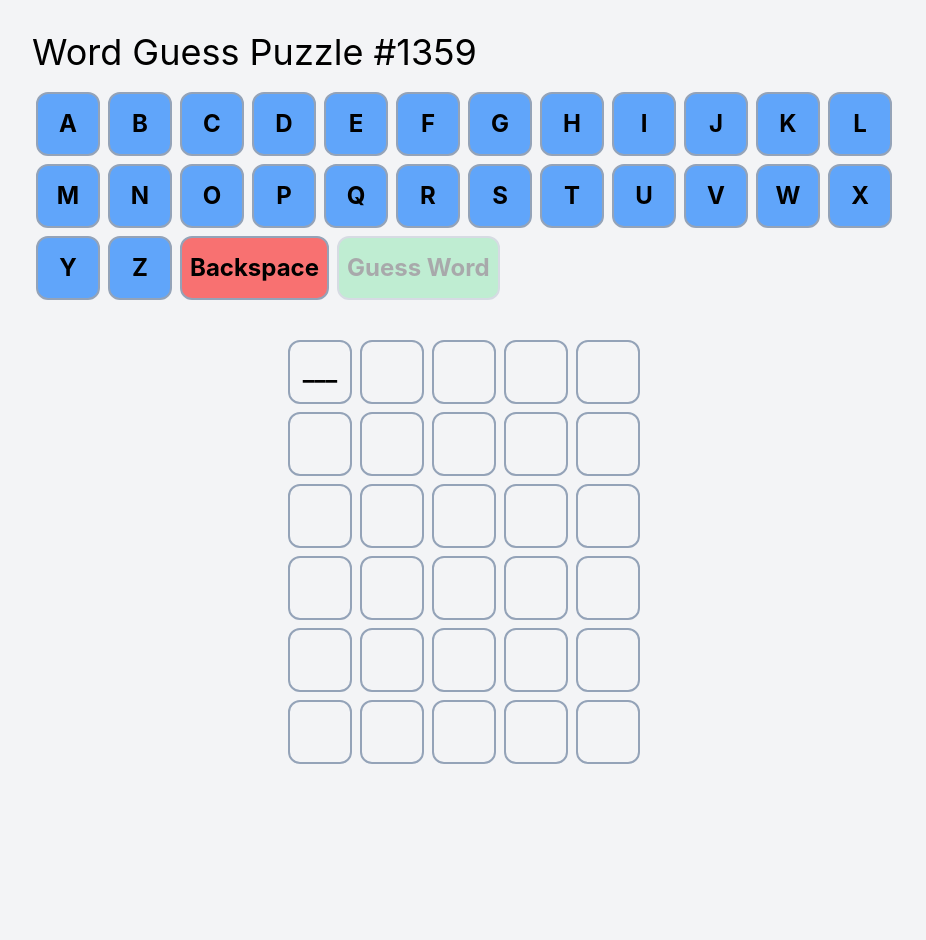
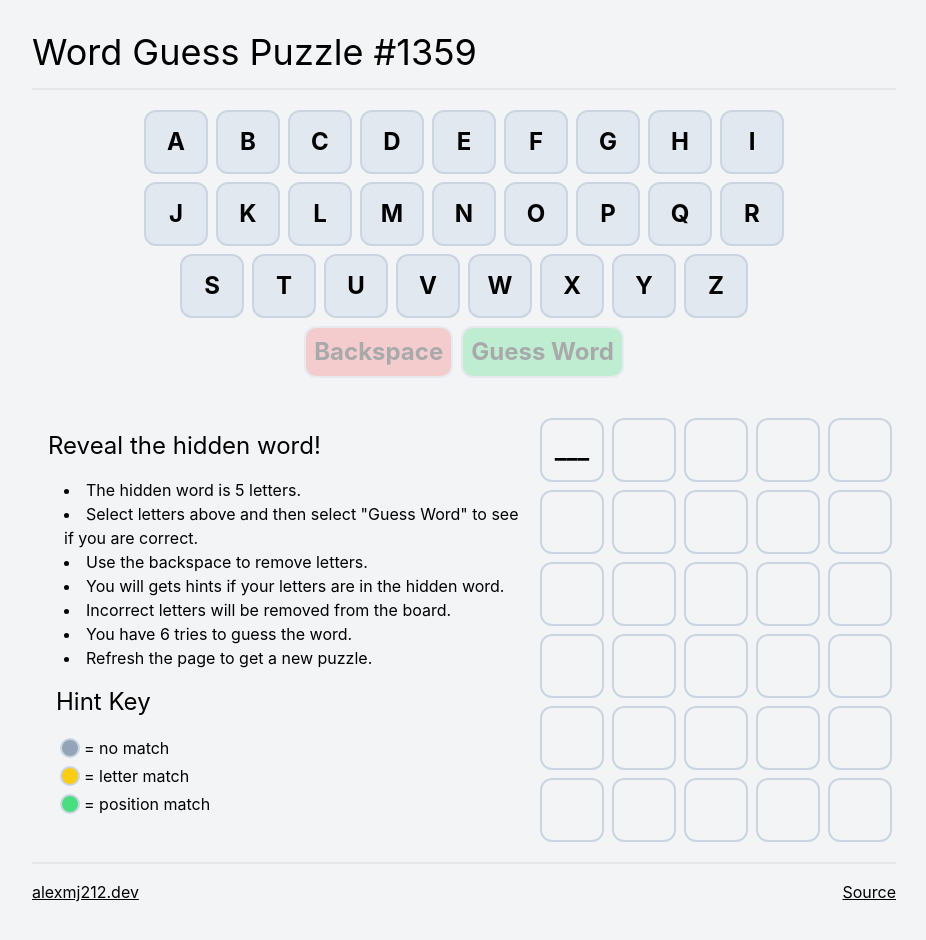
Before and after one commit to alexmj212/word-guess, a React (Create React App) app: page / in a window 1280 px wide. Shown: the top 940 px of the page, without its empty margins (176-1102 px from the left). Before the commit the page ends 800 px from the top, so only its background shows below. Built offline with nearby package versions, Linux system fonts and the light colour scheme.

Commit message:
add instructions, disable letters, other features

```diff
--- a/src/App.css
+++ b/src/App.css
@@ -9,14 +9,18 @@ body {
 
 .button {
   @apply flex justify-center items-center;
-  @apply text-2xl border-2 rounded-xl m-1 p-2 font-bold border-slate-400;
-  @apply disabled:opacity-30;
+  @apply text-2xl border-2 rounded-xl m-1 p-2 font-bold border-slate-300 dark:border-slate-500;
+  @apply hover:shadow-md;
+  @apply hover:border-slate-500 dark:hover:border-slate-100;
+  @apply disabled:opacity-30 hover:disabled:border-slate-400;
   @apply transition;
+  @apply select-none;
 }
 
 .letter-option {
-  @apply bg-blue-400;
-  @apply dark:bg-slate-700;
+  @apply bg-slate-200;
+  @apply hover:bg-slate-100;
+  @apply dark:bg-slate-700 dark:hover:bg-slate-600;
   @apply w-16 h-16;
 }
 
@@ -25,7 +29,7 @@ body {
 }
 
 .no-match {
-  @apply bg-slate-400 dark:bg-slate-700;
+  @apply bg-slate-400 dark:bg-slate-500;
 }
 
 .contain-match {
--- a/src/App.tsx
+++ b/src/App.tsx
@@ -6,14 +6,17 @@ type LetterState = {
   letter: string;
   containMatch: boolean;
   positionMatch: boolean;
+  disabled: boolean;
 };
 
 function App() {
   const alphabet = ["A", "B", "C", "D", "E", "F", "G", "H", "I", "J", "K", "L", "M", "N", "O", "P", "Q", "R", "S", "T", "U", "V", "W", "X", "Y", "Z"];
 
   const [guessArray, setGuessArray] = useState<LetterState[][]>([]);
+  const [letterOptions, setLetterOptions] = useState<LetterState[]>([]);
   const [mapPointer, setMapPointer] = useState<number[]>([0, 0]);
   const [disableSubmit, setDisableSubmit] = useState<boolean>(true);
+  const [disableBackspace, setDisableBackspace] = useState<boolean>(true);
   const [goalWord, setGoalWord] = useState<string>("");
   const [guessedWord, setGuessedWord] = useState<string>("");
   const [showError, setShowError] = useState<boolean>(false);
@@ -23,10 +26,12 @@ function App() {
     letter: "",
     containMatch: false,
     positionMatch: false,
+    disabled: false,
   };
 
   useEffect(() => {
     generateEmptyGuessArray();
+    generateAlphabet();
     setGoalWord(validWords[Math.floor(Math.random() * validWords.length)].toLocaleUpperCase());
   }, []); // eslint-disable-line react-hooks/exhaustive-deps
 
@@ -35,13 +40,25 @@ function App() {
       setDisableSubmit(true);
     } else if (guessArray.length > 0 && mapPointer[0] >= 0 && mapPointer[0] < guessArray.length) {
       setDisableSubmit(!showSuccess && guessArray[mapPointer[0]].map((letter) => letter.letter).join("").length !== 5);
+      setDisableBackspace(guessArray[mapPointer[0]].every((letter) => letter.letter === ""));
     }
-  }, [guessArray, mapPointer, showSuccess]);
+  }, [guessArray, mapPointer, showSuccess, showFail]);
 
   const generateEmptyGuessArray = () => {
     setGuessArray(
       [...Array(6).keys()].map(() => {
         return [blankLetter, blankLetter, blankLetter, blankLetter, blankLetter];
+      })
+    );
+  };
+
+  const generateAlphabet = () => {
+    setLetterOptions(
+      alphabet.map((letter) => {
+        return {
+          ...blankLetter,
+          letter: letter,
+        };
       })
     );
   };
@@ -80,21 +97,37 @@ function App() {
     guess.split("").forEach((letter, index) => {
       if (goalWord.indexOf(letter) >= 0) {
         guessArray[mapPointer[0]][index].containMatch = true;
+        const letterOption = letterOptions.find((letterOption: LetterState) => letterOption.letter === letter);
+        if (letterOption) {
+          letterOption.containMatch = true;
+        }
 
         if (goalWord.split("")[index] === letter) {
           guessArray[mapPointer[0]][index].positionMatch = true;
+          const letterOption = letterOptions.find((letterOption: LetterState) => letterOption.letter === letter);
+          if (letterOption) {
+            letterOption.positionMatch = true;
+          }
+        }
+      } else {
+        const letterOption = letterOptions.find((letterOption: LetterState) => letterOption.letter === letter);
+        if (letterOption) {
+          letterOption.disabled = true;
         }
       }
     });
     if (guess === goalWord) {
       setShowSuccess(true);
+      return;
     }
     if (mapPointer[0] < guessArray.length) {
       setMapPointer([mapPointer[0] + 1, 0]);
     }
     if (mapPointer[0] === guessArray.length - 1) {
       setShowFail(true);
+      return;
     }
+    setLetterOptions([...letterOptions]);
     setGuessArray([...guessArray]);
   };
 
@@ -103,30 +136,38 @@ function App() {
     setShowError(false);
   };
 
+  const determineLetterClass = (letterState: LetterState) => {
+    if (letterState.containMatch && !letterState.positionMatch) {
+      return "contain-match";
+    } else if (letterState.containMatch && letterState.positionMatch) {
+      return "position-match";
+    } else {
+      return "";
+    }
+  };
+
   return (
     <div className="w-full h-full">
       <div className="w-full max-w-4xl mx-auto my-8 px-4">
-        <h1 className="text-4xl">
-          Word Guess Puzzle #{validWords.indexOf(goalWord.toLocaleLowerCase())}
-        </h1>
-        <div className="my-4">
+        <h1 className="text-4xl border-b-2 pb-4">Word Guess Puzzle #{validWords.indexOf(goalWord.toLocaleLowerCase())}</h1>
+        <div className="my-4 mx-auto max-w-2xl flex flex-col justify-center">
           <div className="flex flex-col">
-            <div className="flex flex-row flex-wrap mb-4">
-              {alphabet.map((letter) => {
+            <div className="flex flex-row flex-wrap mb-4 justify-center">
+              {letterOptions.map((letter) => {
                 return (
-                  <button key={letter} onClick={() => onSelect(letter)} value={letter} className="button letter-option" disabled={showSuccess || showFail}>
-                    {letter}
+                  <button key={letter.letter} onClick={() => onSelect(letter.letter)} value={letter.letter} className={`button letter-option ${determineLetterClass(letter)}`} disabled={letter.disabled || showSuccess || showFail}>
+                    {letter.letter}
                   </button>
                 );
               })}
-              <button className="button bg-red-400 dark:bg-red-700" onClick={onBackspace} disabled={showSuccess || showFail}>
+              <button className="button bg-red-400 dark:bg-red-700" onClick={onBackspace} disabled={showSuccess || showFail || disableBackspace}>
                 Backspace
               </button>
               <button className="button bg-green-400 dark:bg-green-700" onClick={onSubmit} disabled={disableSubmit}>
                 Guess Word
               </button>
             </div>
-            <div className="flex flex-col items-center mx-auto">
+            <div className="flex flex-col justify-center items-center">
               {showError && <div className="button bg-yellow-400 dark:bg-yellow-700">{guessedWord} is not a word!</div>}
               {showFail && <div className="button bg-red-400 dark:bg-red-700">Sorry! The word was {goalWord}</div>}
               {showSuccess && <div className="button bg-green-400 dark:bg-green-700">Congrats! The word is {goalWord}!</div>}
@@ -138,17 +179,39 @@ function App() {
             </div>
           </div>
         </div>
-        <div className="flex flex-col justify-center">
+        <div className="flex flex-wrap justify-center">
+          <div className="flex flex-col flex-wrap flex-1 p-4 basis-1/2">
+            <div className="flex flex-col mb-4">
+              <h2 className="text-2xl mb-4">Reveal the hidden word!</h2>
+              <ul className="list-disc list-inside pl-4">
+                <li>The hidden word is 5 letters.</li>
+                <li>Select letters above and then select "Guess Word" to see if you are correct.</li>
+                <li>Use the backspace to remove letters.</li>
+                <li>You will gets hints if your letters are in the hidden word.</li>
+                <li>Incorrect letters will be removed from the board.</li>
+                <li>You have 6 tries to guess the word.</li>
+                <li>Refresh the page to get a new puzzle.</li>
+              </ul>
+            </div>
+            <div className="pl-2">
+              <h2 className="text-2xl mb-4">Hint Key</h2>
+              <div className="flex flex-row items-center">
+                <div className="button no-match"> </div> = no match
+              </div>
+              <div className="flex flex-row items-center">
+                <div className="button contain-match"> </div> = letter match
+              </div>
+              <div className="flex flex-row items-center">
+                <div className="button position-match"> </div> = position match
+              </div>
+            </div>
+          </div>
           <div>
             {guessArray.map((guessRow, row) => (
               <div key={row} className="flex flex-row justify-center">
                 {guessRow.map((letter: LetterState, index) => (
                   <div key={row + index}>
-                    <div
-                      className={`button guess-box letter ${row < mapPointer[0] && !letter.containMatch && !letter.positionMatch ? "no-match" : ""} ${letter.containMatch && !letter.positionMatch ? "contain-match" : ""} ${
-                        letter.containMatch && letter.positionMatch ? "position-match" : ""
-                      } `}
-                    >
+                    <div className={`button guess-box letter ${row < mapPointer[0] && !letter.containMatch && !letter.positionMatch ? "no-match" : ""} ${determineLetterClass(letter)}`}>
                       {row === mapPointer[0] && index === mapPointer[1] && !letter.letter ? "___" : letter.letter}
                       <br />
                     </div>
@@ -158,6 +221,18 @@ function App() {
             ))}
           </div>
         </div>
+        <div className="border-t-2 mt-4 py-4 flex flex-row justify-between">
+          <div>
+            <a href="https://alexmj212.dev" className="underline">
+              alexmj212.dev
+            </a>
+          </div>
+          <div>
+            <a href="https://www.github.com/alexmj212/word-guess" className="underline">
+              Source
+            </a>
+          </div>
+        </div>
       </div>
     </div>
   );
```
